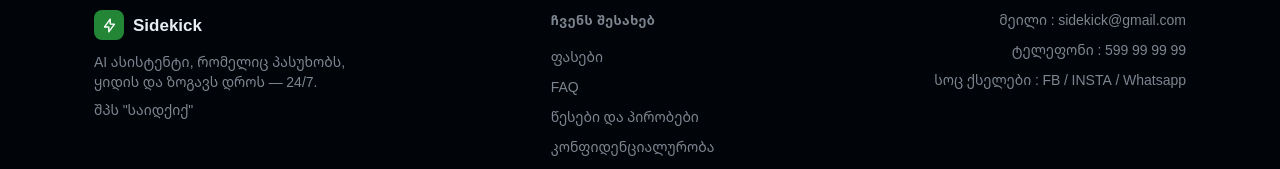
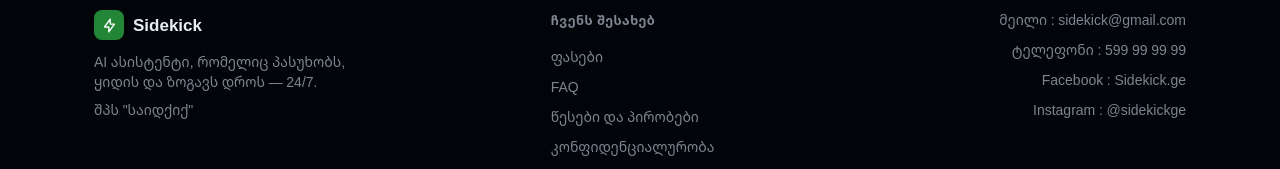
Before and after one commit to GogaDanelia06/SideKick, a Next.js app: page /contact in a window 1280 px wide. Shown: the part 1056-1225 px from the top of the page. Built offline with nearby package versions, Linux system fonts and the light colour scheme; no server answers; the database is empty.

Commit message:
about us text make button / add color to soc medias

```diff
--- a/components/contact/ContactInfo.tsx
+++ b/components/contact/ContactInfo.tsx
@@ -4,6 +4,13 @@ import { Card } from "@/components/ui/Card";
 import { CONTACT_INFO } from "@/lib/content/contact";
 import { SOCIALS, SOCIAL_LABEL } from "@/lib/content/social";
 import { useLanguage } from "@/lib/i18n/useLanguage";
+
+const SOCIAL_HOVER: Record<string, string> = {
+  Facebook: "hover:border-[#1877F2] hover:text-[#1877F2]",
+  Instagram: "hover:border-[#E4405F] hover:text-[#E4405F]",
+  WhatsApp: "hover:border-[#25D366] hover:text-[#25D366]",
+  LinkedIn: "hover:border-[#0A66C2] hover:text-[#0A66C2]",
+};
 
 export function ContactInfo() {
   const { t } = useLanguage();
@@ -15,6 +22,7 @@ export function ContactInfo() {
           <div className="grid size-11 shrink-0 place-items-center rounded-[10px] bg-blue-surface text-blue">
             <item.icon size={21} />
           </div>
+
           <div>
             <div className="text-[12px] text-muted">{t(item.label)}</div>
             <a href={item.href} className="font-mono text-[15px] font-medium">
@@ -23,17 +31,23 @@ export function ContactInfo() {
           </div>
         </Card>
       ))}
+
       <Card className="p-5">
         <div className="mb-3 text-[12px] text-muted">{t(SOCIAL_LABEL)}</div>
+
         <div className="flex gap-2.5">
-          {SOCIALS.map((s) => (
+          {SOCIALS.map((social) => (
             <a
-              key={s.label}
-              href={s.href}
-              aria-label={s.label}
-              className="grid size-[38px] place-items-center rounded-sm border border-border text-muted hover:text-ink"
+              key={social.label}
+              href={social.href}
+              target="_blank"
+              rel="noopener noreferrer"
+              aria-label={social.label}
+              className={`grid size-[38px] place-items-center rounded-sm border border-border text-muted transition-colors duration-200 ${
+                SOCIAL_HOVER[social.label] ?? "hover:text-ink"
+              }`}
             >
-              <s.icon size={18} />
+              <social.icon size={18} />
             </a>
           ))}
         </div>
--- a/components/layout/Footer.tsx
+++ b/components/layout/Footer.tsx
@@ -8,6 +8,7 @@ import { Logo } from "@/components/ui/Logo";
 import { track } from "@/lib/analytics/track";
 import { FOOTER } from "@/lib/content/footer";
 import { useLanguage } from "@/lib/i18n/useLanguage";
+import { ROUTES } from "@/lib/routes";
 
 export function Footer() {
   const { t } = useLanguage();
@@ -29,9 +30,12 @@ export function Footer() {
           </div>
 
           <div>
-            <h4 className="mb-4 text-[13px] font-semibold uppercase tracking-[0.04em] text-muted">
-              {t(FOOTER.linksHeading)}
-            </h4>
+<Link
+  href={ROUTES.about}
+  className="mb-4 block text-[13px] font-semibold uppercase tracking-[0.04em] text-muted hover:text-ink"
+>
+  {t(FOOTER.linksHeading)}
+</Link>
 
             {FOOTER.links.map((link) => (
               <Link
--- a/lib/content/footer.ts
+++ b/lib/content/footer.ts
@@ -9,26 +9,67 @@ export const FOOTER = {
     ka: "AI ასისტენტი, რომელიც პასუხობს, ყიდის და ზოგავს დროს — 24/7.",
     en: "An AI assistant that answers, sells and saves time — 24/7.",
   },
-  company: { ka: 'შპს "საიდქიქ"', en: "Sidekick LLC" },
+
+  company: {
+    ka: 'შპს "საიდქიქ"',
+    en: "Sidekick LLC",
+  },
+
   contact: [
-    { label: { ka: "მეილი", en: "Email" }, value: "sidekick@gmail.com", href: "mailto:sidekick@gmail.com" },
-    { label: { ka: "ტელეფონი", en: "Phone" }, value: "599 99 99 99", href: "tel:+995599999999" },
-    { label: { ka: "სოც ქსელები", en: "Social" }, value: "FB / INSTA / Whatsapp", href: "#" },
+    {
+      label: { ka: "მეილი", en: "Email" },
+      value: "sidekick@gmail.com",
+      href: "mailto:sidekick@gmail.com",
+    },
+    {
+      label: { ka: "ტელეფონი", en: "Phone" },
+      value: "599 99 99 99",
+      href: "tel:+995599999999",
+    },
+    {
+      label: { ka: "Facebook", en: "Facebook" },
+      value: "Sidekick.ge",
+      href: "https://www.facebook.com/Sidekick.ge",
+    },
+    {
+      label: { ka: "Instagram", en: "Instagram" },
+      value: "@sidekickge",
+      href: "https://www.instagram.com/sidekickge/",
+    },
   ] satisfies ContactLine[],
-  linksHeading: { ka: "ჩვენს შესახებ", en: "About" },
+
+  linksHeading: {
+    ka: "ჩვენს შესახებ",
+    en: "About",
+  },
+
   links: [
-    { label: { ka: "ფასები", en: "Pricing" }, href: ROUTES.pricing },
-    // Jumps to the FAQ block on the contact page — see components/contact/Faq.tsx
-    { label: { ka: "FAQ", en: "Frequently asked questions" }, href: `${ROUTES.contact}#faq` },
-    { label: { ka: "წესები და პირობები", en: "Terms & conditions" }, href: ROUTES.terms },
-    { label: { ka: "კონფიდენციალურობა", en: "Privacy policy" }, href: ROUTES.privacy },
-    { label: { ka: "მონაცემთა დაცვა", en: "Data protection" }, href: ROUTES.dataProtection },
-    // Not /register: the label offers signing in too, and a customer who
-    // already has an account was being shown a sign-up form. /account sends
-    // them to the dashboard and everyone else to the login page, which has its
-    // own link across to registration.
-    { label: { ka: "რეგისტრაცია / ლოგინ", en: "Sign up / Sign in" }, href: ROUTES.account },
+    {
+      label: { ka: "ფასები", en: "Pricing" },
+      href: ROUTES.pricing,
+    },
+    {
+      label: { ka: "FAQ", en: "FAQ" },
+      href: `${ROUTES.contact}#faq`,
+    },
+    {
+      label: { ka: "წესები და პირობები", en: "Terms & conditions" },
+      href: ROUTES.terms,
+    },
+    {
+      label: { ka: "კონფიდენციალურობა", en: "Privacy policy" },
+      href: ROUTES.privacy,
+    },
+    {
+      label: { ka: "მონაცემთა დაცვა", en: "Data protection" },
+      href: ROUTES.dataProtection,
+    },
+    {
+      label: { ka: "რეგისტრაცია / ლოგინ", en: "Sign up / Sign in" },
+      href: ROUTES.account,
+    },
   ] satisfies FooterLink[],
+
   copyright: {
     ka: "© 2026 Sidekick. ყველა უფლება დაცულია.",
     en: "© 2026 Sidekick. All rights reserved.",
--- a/lib/content/social.ts
+++ b/lib/content/social.ts
@@ -4,18 +4,31 @@ import {
   IconBrandLinkedin,
   IconBrandWhatsapp,
 } from "@tabler/icons-react";
-import type { Bilingual, IconType } from "./types";
 
-export type Social = { icon: IconType; label: string; href: string };
-
-export const SOCIAL_LABEL: Bilingual = {
+export const SOCIAL_LABEL = {
   ka: "სოციალური ქსელები",
   en: "Social networks",
 };
 
-export const SOCIALS: Social[] = [
-  { icon: IconBrandFacebook, label: "Facebook", href: "#" },
-  { icon: IconBrandInstagram, label: "Instagram", href: "#" },
-  { icon: IconBrandWhatsapp, label: "WhatsApp", href: "#" },
-  { icon: IconBrandLinkedin, label: "LinkedIn", href: "#" },
+export const SOCIALS = [
+  {
+    label: "Facebook",
+    href: "https://www.facebook.com/Sidekick.ge",
+    icon: IconBrandFacebook,
+  },
+  {
+    label: "Instagram",
+    href: "https://www.instagram.com/sidekickge/",
+    icon: IconBrandInstagram,
+  },
+  {
+    label: "WhatsApp",
+    href: "#",
+    icon: IconBrandWhatsapp,
+  },
+  {
+    label: "LinkedIn",
+    href: "#",
+    icon: IconBrandLinkedin,
+  },
 ];
```
